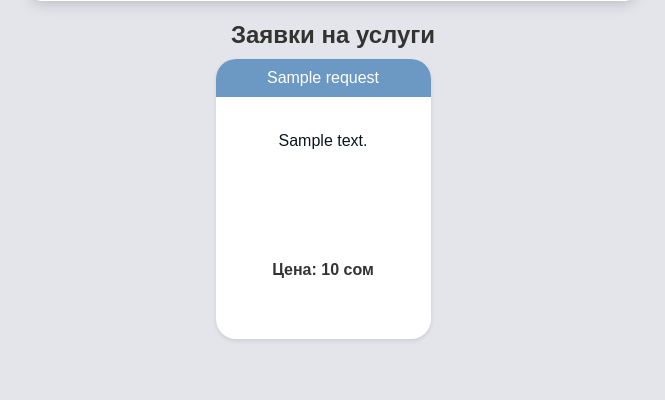
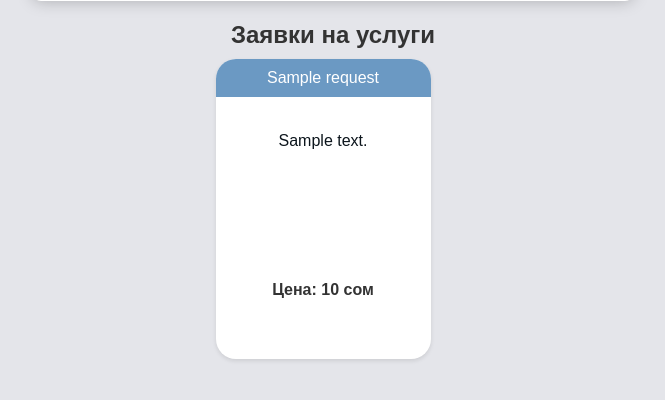
Before and after one commit to Zinko17/PracticeProject, a Django app: template mainapp/templates/mainapp/profile.html in a window 1280 px wide. Shown: the part 301-701 px from the top of the page, without its empty margins (307-972 px from the left). Run offline with Django 4.2, Linux system fonts and the light colour scheme; data comes from the database, SQL or seed files in the repository; the template is opened without the code that fills it: values that come from a table or form of the project are taken from there, most other values are stand-ins (such as "Sample title", 1, 10 or a date in 2020).

Commit message:
add styles for profile page

```diff
--- a/mainapp/static/mainapp/css/profile.css
+++ b/mainapp/static/mainapp/css/profile.css
@@ -150,7 +150,7 @@ header {
 
 
 .request-card {
-    height: 280px;
+    height: 300px;
     width: 215px;
     padding: 20px;
     margin-bottom: 20px;
```
